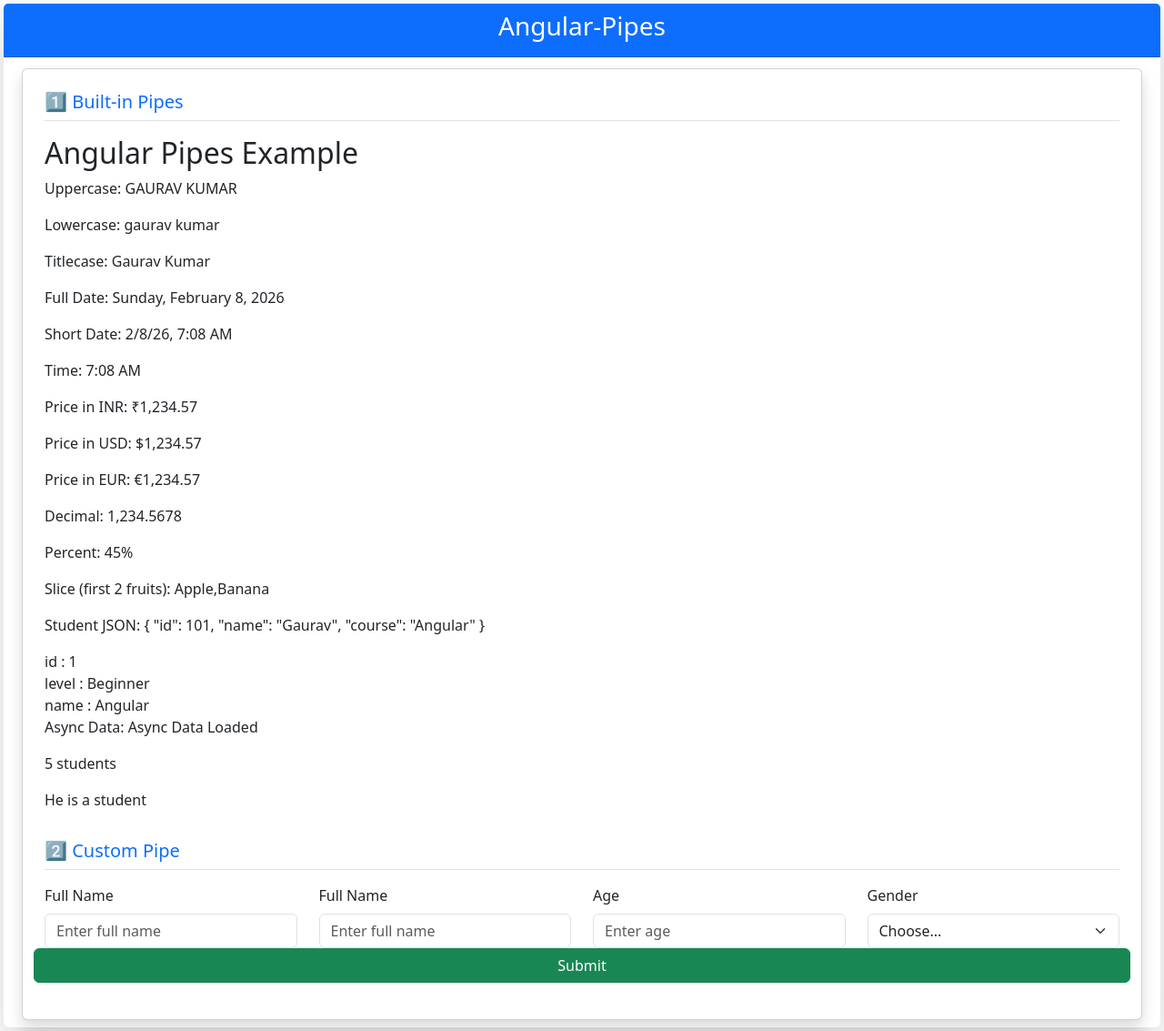
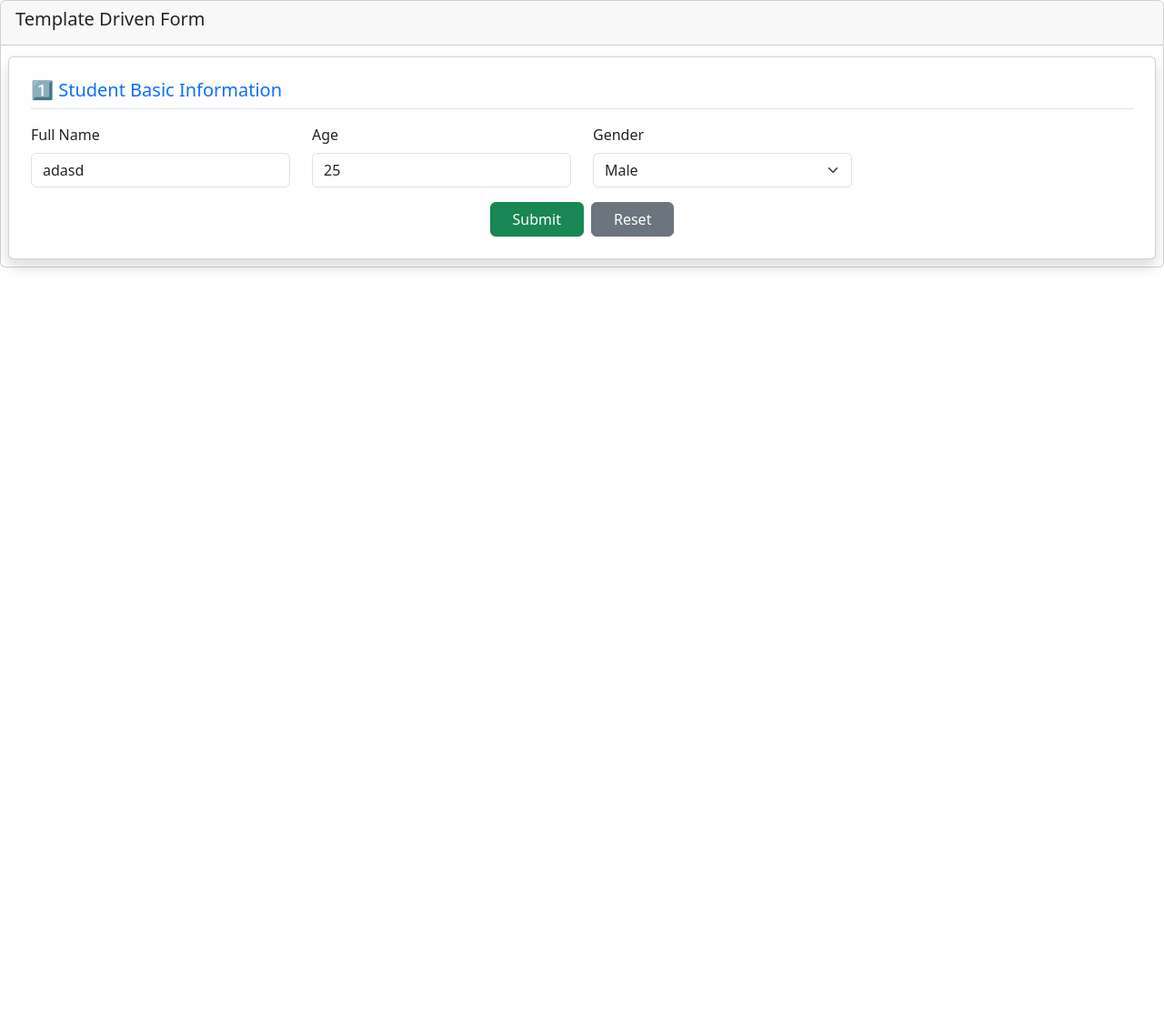
Before and after one commit to gaurav3421-admin/PMSProject_Rohit_Ashish, an Angular app: page / in a window 1280 px wide. Shown: the whole page at 91% size. After the commit the page ends 800 px from the top, so only its background shows below. Built offline with nearby package versions, Linux system fonts and the light colour scheme.

Commit message:
Angular Forms

```diff
--- a/src/app/app.html
+++ b/src/app/app.html
@@ -5,6 +5,7 @@
  <!-- <app-component-life-cycle></app-component-life-cycle> -->
   <!-- <app-angular-data-binding></app-angular-data-binding> -->
    <!-- <app-directive></app-directive> -->
-    <app-pipes></app-pipes>
+    <!-- <app-pipes></app-pipes> -->
+     <app-student-registration></app-student-registration>
 
 <router-outlet />
--- a/src/app/app.ts
+++ b/src/app/app.ts
@@ -5,6 +5,7 @@ import { ComponentLifeCycle } from '../app/component-life-cycle/component-life-c
 import { AngularDataBinding } from '../app/angular-data-binding/angular-data-binding';
 import { Directive } from '../app/directive/directive';
 import { Pipes } from '../app/pipes/pipes';
+import { StudentRegistration} from '../app/student-registration/student-registration';
 
 @Component({
   selector: 'app-root',
@@ -12,7 +13,8 @@ import { Pipes } from '../app/pipes/pipes';
     //ComponentLifeCycle,
     //AngularDataBinding,
     //Directive
-    Pipes
+    //Pipes,
+    StudentRegistration
   ],
   templateUrl: './app.html',
   styleUrl: './app.css'
--- a/src/app/pipes/pipes.html
+++ b/src/app/pipes/pipes.html
@@ -44,36 +44,11 @@
                     </form>
 
                     <h5 class="mb-3 text-primary border-bottom pb-2">2️⃣ Custom Pipe </h5>
-                    <form>
-                        <div class="row mb-3">
-                            <div class="col-md-3">
-                                <label for="studentName" class="form-label">Full Name</label>
-                                <input type="text" class="form-control" id="studentName" placeholder="Enter full name"
-                                    required>
-                            </div>
-                            <div class="col-md-3">
-                                <label for="studentName" class="form-label">Full Name</label>
-                                <input type="text" class="form-control" id="studentName" placeholder="Enter full name"
-                                    required>
-                            </div>
-                            <div class="col-md-3">
-                                <label for="studentAge" class="form-label">Age</label>
-                                <input type="number" class="form-control" id="studentAge" placeholder="Enter age"
-                                    required>
-                            </div>
-                            <div class="col-md-3">
-                                <label for="gender" class="form-label">Gender</label>
-                                <select class="form-select" id="gender" required>
-                                    <option selected disabled value="">Choose...</option>
-                                    <option>Male</option>
-                                    <option>Female</option>
-                                    <option>Other</option>
-                                </select>
-                            </div>
-                            <button class="btn btn-success px-4 me-2" type="buttton">Submit</button>
-                        </div>
-
-                    </form>
+                     <div class="row mb-3">
+                        <div class="col-md-12">
+                          <h3>Temperature Conversion</h3>
+                        <p>68°F converted to Celsius is: {{ 68 | tempConverter:'C' }}°C</p>
+                        <p>25°C converted to Fahrenheit is: {{ 25 | tempConverter:'F' }}°F</p>
 
                 </div>
             </div>
--- a/src/app/pipes/pipes.ts
+++ b/src/app/pipes/pipes.ts
@@ -1,15 +1,21 @@
 import { Component } from '@angular/core';
 import { CommonModule } from '@angular/common'; // Bring in CommonModule to use built-in directives and pipes
+import { TempConverterPipe } from '../temp-converter-pipe'; // Import the custom pipe
+
 
 @Component({
   selector: 'app-pipes',
-  imports: [CommonModule], // bring in CommonModule
+  imports: [CommonModule,TempConverterPipe], // bring in CommonModule and the custom pipe
   templateUrl: './pipes.html',
   styleUrl: './pipes.css',
 })
 export class Pipes {
 
-    name: string = "gaurav kumar";
+  // Custom Pipe for Temperature Conversion
+  temperatureInCelsius: number = 25;
+  temperatureInFahrenheit: number = 68;
+
+  name: string = "gaurav kumar";
   today: Date = new Date();
   price: number = 1234.5678;
   percentValue: number = 0.4523;
--- /dev/null
+++ b/src/app/student-registration/student-registration.html
@@ -0,0 +1,57 @@
+<div class="card table-card">
+    <div class="card-header">
+        <h5>Template Driven Form </h5>
+    </div>
+    <div class="card-body p-2">
+        <div class="container-fulid mt-1">
+            <div class="card p-4 shadow">
+                <!-- Reference the form with #studentForm and bind to ngSubmit event -->
+                <form #studentForm="ngForm" (ngSubmit)="onStudentInfoamtionSubmit(studentForm)" novalidate>
+
+                    <!-- Section 1: Student Basic Information -->
+                    <h5 class="mb-3 text-primary border-bottom pb-2">1️⃣ Student Basic Information</h5>
+
+                    <div class="row mb-3">
+                        <div class="col-md-3">
+                            <label for="studentName" class="form-label">Full Name</label>
+                            <!-- Add name attribute, [(ngModel)], required, and validation reference #fullName -->
+                            <input type="text" class="form-control" id="fullName" placeholder="Enter full name"
+                                name="fullName" required [(ngModel)]="studentData.fullName" #fullName="ngModel">
+                            <div *ngIf="fullName.invalid && (fullName.dirty || fullName.touched)" class="text-danger">
+                                Name is required.
+                            </div>
+
+                        </div>
+                        <div class="col-md-3">
+                            <label for="studentAge" class="form-label">Age</label>
+                            <input type="number" class="form-control" id="studentAge" placeholder="Enter age" name="age"
+                                max="100" min="1" [(ngModel)]="studentData.age" #age="ngModel" required>
+                            <div *ngIf="age.invalid && (age.dirty || age.touched)" class="text-danger">
+                                Age is required and must be between 1 and 100.
+                            </div>
+
+                        </div>
+                        <div class="col-md-3">
+                            <label for="gender" class="form-label">Gender</label>
+                            <select class="form-select" id="gender" name="gender" [(ngModel)]="studentData.gender"
+                                #gender="ngModel" required>
+                                <option value="" disabled>Choose...</option>
+                                <option *ngFor="let g of genders" [value]="g">{{ g }}</option>
+                            </select>
+
+                        </div>
+                    </div>
+
+                    <!-- Buttons -->
+                    <div class="text-center">
+                        <!-- Disable submit button if the form is invalid -->
+                        <button type="submit" class="btn btn-success px-4 me-2">Submit</button>
+                        <button type="reset" class="btn btn-secondary px-4">Reset</button>
+                    </div>
+
+                </form>
+
+            </div>
+        </div>
+    </div>
+</div>
--- /dev/null
+++ b/src/app/student-registration/student-registration.ts
@@ -0,0 +1,39 @@
+import { Component, OnInit } from '@angular/core';
+import { FormsModule, NgForm } from '@angular/forms' // step 1 // teamplate-driven forms
+import { CommonModule } from '@angular/common'; // Step 2- // for directives like ngIf, ngFor
+
+@Component({
+  selector: 'app-student-registration',
+  imports: [FormsModule, CommonModule], // Register FormsModule and CommonModule
+  templateUrl: './student-registration.html',
+  styleUrl: './student-registration.css',
+})
+export class StudentRegistration implements OnInit {
+
+  // Data model for two-way binding
+  studentData = {
+    fullName: 'adasd',
+    age: '25',
+    gender: 'Male'
+  };
+
+  genders = ['Male', 'Female', 'Other'];
+  constructor() { }
+  ngOnInit() {
+    // Initialization logic here
+  }
+
+  onStudentInfoamtionSubmit(studentForm: NgForm) {
+
+    if (studentForm.valid) {
+      // Process the form data
+      console.log('Form Submitted!', studentForm.value);
+    } else {
+      console.log('Form is invalid');
+    }
+
+  }
+
+
+
+}
--- /dev/null
+++ b/src/app/temp-converter-pipe.ts
@@ -0,0 +1,26 @@
+import { CurrencyPipe } from '@angular/common';
+import { Pipe, PipeTransform } from '@angular/core';
+
+
+//     <p>Temperature in Celsius: {{ temperatureInCelsius | tempConverter:'F'}}°F</p>
+@Pipe({
+  name: 'tempConverter'
+
+})
+export class TempConverterPipe implements PipeTransform {
+
+  transform(value: number, unit: string): number {
+    if (value && !isNaN(value)) {
+      if (unit === 'C') {
+        // Convert to Celsius
+        const temperature = (value - 32) * 5 / 9;
+        return Number(temperature.toFixed(2));
+      } else if (unit === 'F') {
+        // Convert to Fahrenheit
+        const temperature = (value * 9 / 5) + 32;
+        return Number(temperature.toFixed(2));
+      }
+    }
+    return value;
+  }
+}
```
Also changed, not shown: src/app/student-registration/student-registration.css (added), 2 other files (tests, documents, lock files or other folders).
